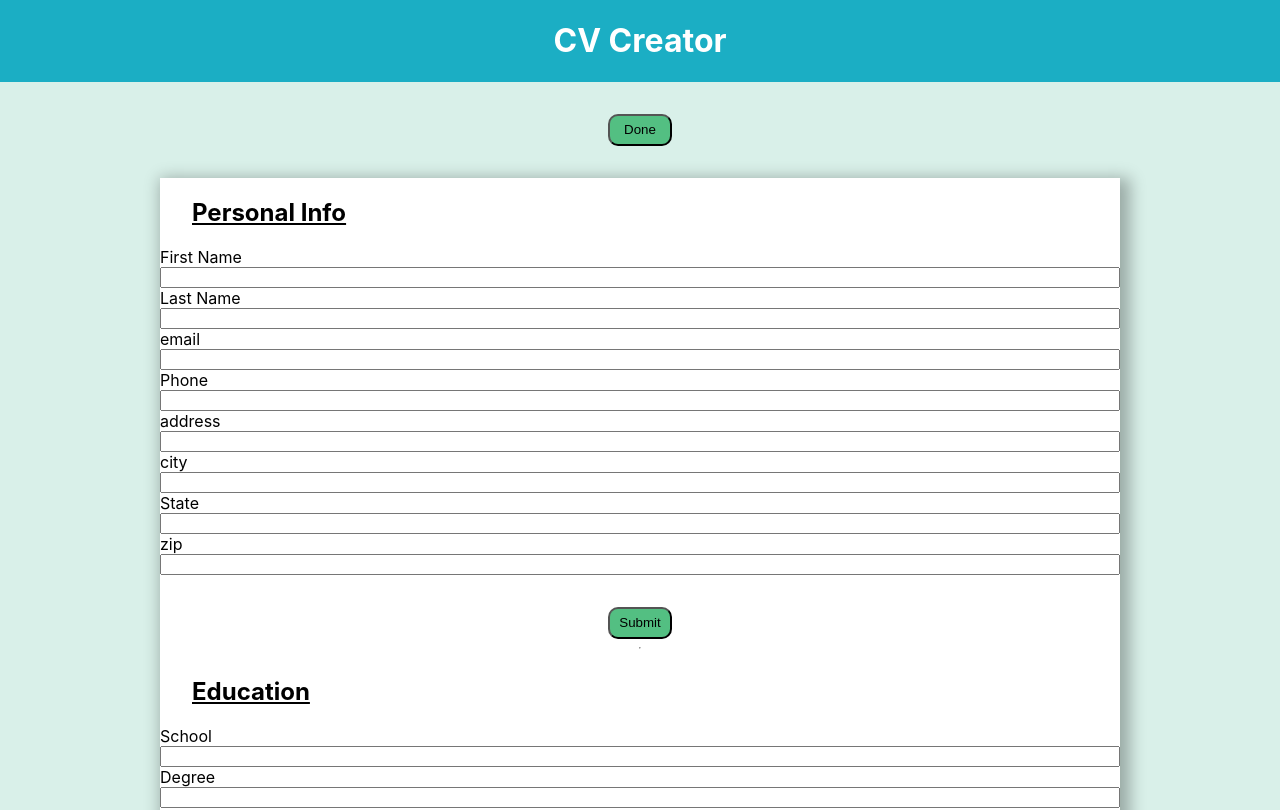
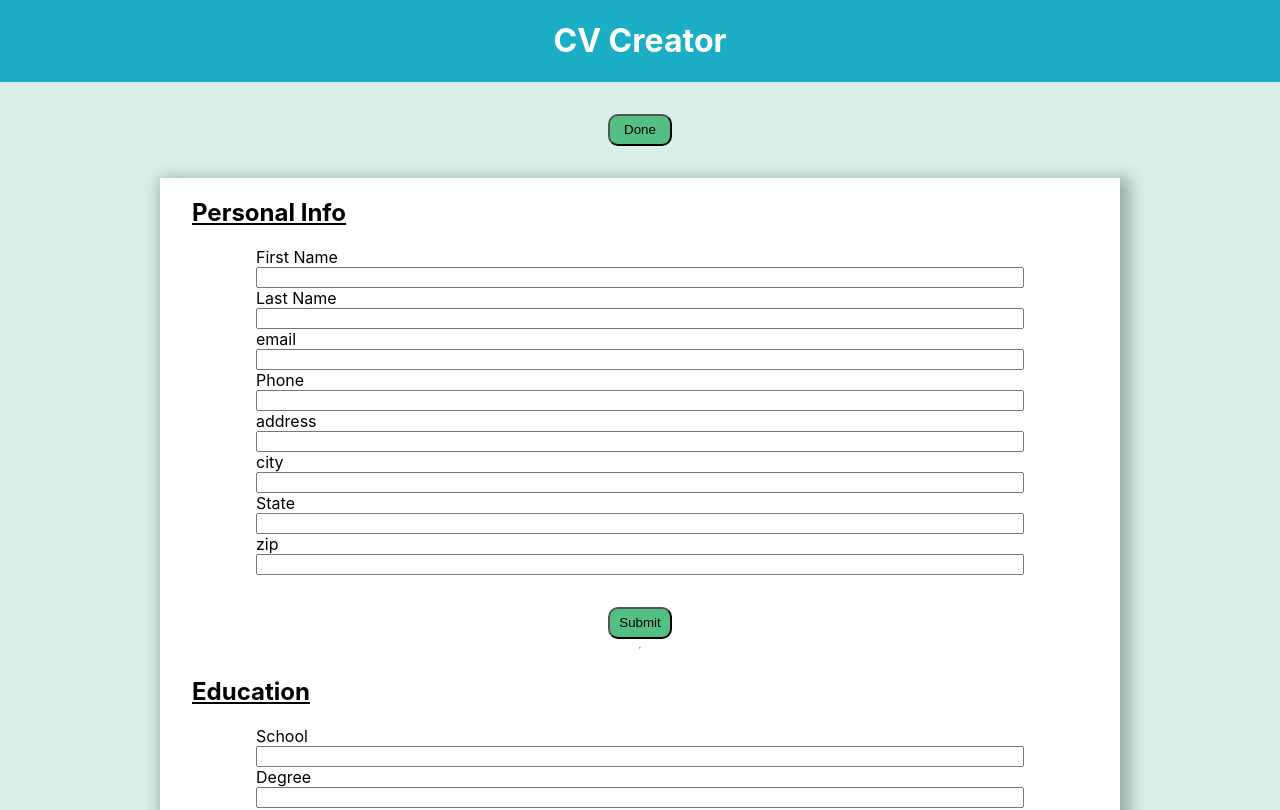
Before and after one commit to Kingbot13/cv, a React (Create React App) app: page / in a window 1280 px wide. Shown: the top 810 px of the page. Built offline with nearby package versions, Linux system fonts and the light colour scheme.

Commit message:
add transition to buttons and adjust width of forms

```diff
--- a/src/App.js
+++ b/src/App.js
@@ -149,7 +149,7 @@ class App extends Component {
                 <label htmlFor='email'>email</label>
                 <input id='email' type='email' name='email' onChange={this.contactChange} value={contact.email}></input>
                 <label htmlFor='phone'>Phone</label>
-                <input id='phone' type='text' name='phone' onChange={this.contactChange} value={contact.phone}></input>
+                <input id='phone' type='tel' name='phone' onChange={this.contactChange} value={contact.phone}></input>
                 <label htmlFor='address'>address</label>
                 <input id='address' type='text' name='address' onChange={this.contactChange} value={contact.address}></input>
                 <label htmlFor='city'>city</label>
--- a/src/components/Contact.js
+++ b/src/components/Contact.js
@@ -12,7 +12,7 @@ class Contact extends Component {
             {items.map((item)=>{
                 return (
                     <div key={item.id} className="container">
-                        <p>{item.firstName} {item.lastName}</p>
+                        <p className="name">{item.firstName} {item.lastName}</p>
                         <p>{item.email}</p>
                         <p>{item.phone}</p>
                         <p>{item.address}</p>
--- a/src/styles/App.css
+++ b/src/styles/App.css
@@ -22,6 +22,8 @@ form{
     display: flex;
     flex-direction: column;
     -ms-flex-align: start;
+    width: 80%;
+    margin: auto;
 }
 
 button{
@@ -30,10 +32,11 @@ button{
     border-radius: 10px;
     margin: auto;
     background-color: #53BF82;
+    transition: background-color 1s;
 }
 
 button:hover {
-    background-color: #85d1a6;
+    background-color: #9ddbb8;
 }
 
 main div{
--- a/src/styles/Contact.css
+++ b/src/styles/Contact.css
@@ -2,3 +2,7 @@
     display: flex;
     flex-direction: column;
 }
+
+.name{
+    font-weight: bold;
+}
```
